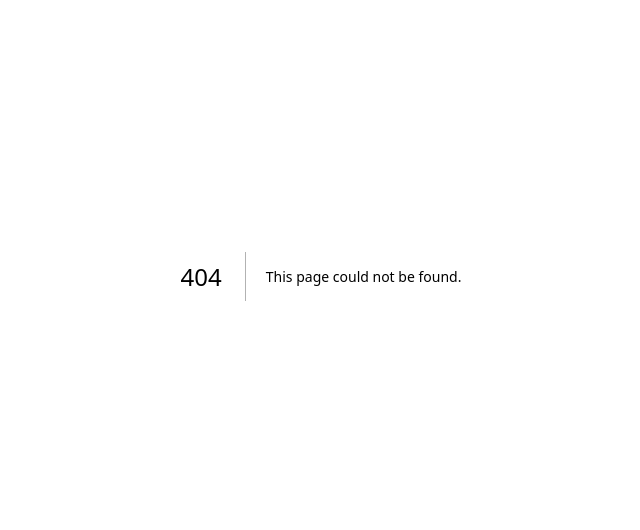
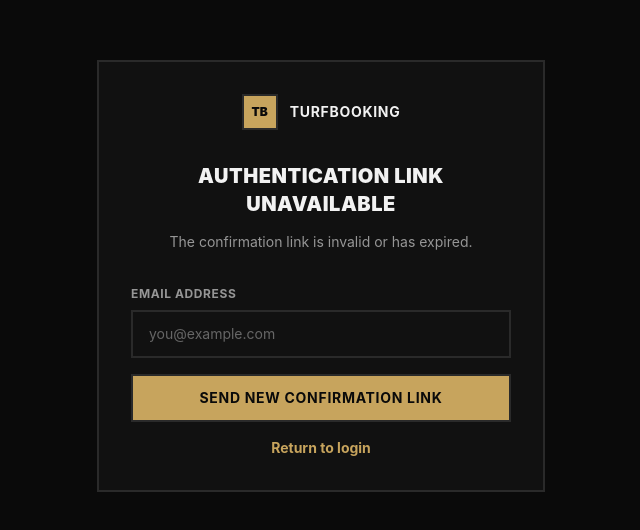
Before and after one commit to sandboxsingh01-debug/Turf, a Next.js app: page /auth/error in a window 1280 px wide. Before the commit this address had no page. Shown: the part 124-654 px from the top of the page, without its empty margins (319-959 px from the left). Built offline with nearby package versions, Linux system fonts and the light colour scheme.

Commit message:
feat: enhance auth error handling and introduce error page component
Co-authored-by: sandboxsingh01-debug <311836580+sandboxsingh01-debug@users.noreply.github.com>

```diff
--- a/app/auth/callback/route.ts
+++ b/app/auth/callback/route.ts
@@ -14,5 +14,11 @@ export async function GET(request: NextRequest) {
     }
   }
 
-  return NextResponse.redirect(`${origin}/auth/error`)
+  const errorCode = searchParams.get('error_code') ?? 'auth_callback_failed'
+  const errorDescription = searchParams.get('error_description')
+  const errorUrl = new URL('/auth/error', origin)
+  errorUrl.searchParams.set('error_code', errorCode)
+  if (errorDescription) errorUrl.searchParams.set('error_description', errorDescription)
+
+  return NextResponse.redirect(errorUrl)
 }
--- /dev/null
+++ b/app/auth/error/auth-error-client.tsx
@@ -0,0 +1,46 @@
+'use client'
+
+import Link from 'next/link'
+import { useSearchParams } from 'next/navigation'
+import { useState } from 'react'
+
+import { Button } from '@/components/ui/button'
+import { FormField, Input } from '@/components/ui/form-field'
+import { SITE } from '@/lib/config'
+import { createClient } from '@/lib/supabase/client'
+
+export default function AuthErrorClient() {
+  const searchParams = useSearchParams()
+  const [email, setEmail] = useState('')
+  const [message, setMessage] = useState('The confirmation link is invalid or has expired.')
+  const [isSending, setIsSending] = useState(false)
+
+  async function resendConfirmation() {
+    if (!email.trim()) {
+      setMessage('Enter your email address to receive a new confirmation link.')
+      return
+    }
+    setIsSending(true)
+    const supabase = createClient()
+    const { error } = await supabase.auth.resend({
+      type: 'signup',
+      email: email.trim(),
+      options: { emailRedirectTo: process.env.NEXT_PUBLIC_DEV_SUPABASE_REDIRECT_URL ?? `${window.location.origin}/auth/callback` },
+    })
+    setMessage(error ? 'We could not send a new link. Please check the email and try again.' : 'A new confirmation link has been sent. Check your inbox.')
+    setIsSending(false)
+  }
+
+  const errorCode = searchParams.get('error_code')
+  const heading = errorCode === 'otp_expired' ? 'Confirmation link expired' : 'Authentication link unavailable'
+
+  return (
+    <main className="flex min-h-screen items-center justify-center bg-background px-5 py-16">
+      <div className="w-full max-w-md border-[2px] border-border bg-card p-8">
+        <Link href="/" className="flex items-center justify-center gap-3"><span className="flex size-9 items-center justify-center border-[2px] border-primary bg-primary font-heading text-xs font-black text-primary-foreground">TB</span><span className="font-heading text-sm font-bold uppercase tracking-wider text-foreground">{SITE.name}</span></Link>
+        <div className="mt-8 text-center"><h1 className="font-heading text-xl font-black uppercase tracking-wide text-foreground">{heading}</h1><p className="mt-3 text-sm leading-6 text-muted-foreground">{message}</p></div>
+        <div className="mt-8 flex flex-col gap-4"><FormField label="Email address" htmlFor="resend-email"><Input id="resend-email" type="email" value={email} onChange={(event) => setEmail(event.target.value)} placeholder="you@example.com" autoComplete="email" /></FormField><Button type="button" size="lg" onClick={resendConfirmation} disabled={isSending}>{isSending ? 'Sending…' : 'Send new confirmation link'}</Button><Link href="/login" className="text-center text-sm font-bold text-primary hover:text-primary/80">Return to login</Link></div>
+      </div>
+    </main>
+  )
+}
--- /dev/null
+++ b/app/auth/error/page.tsx
@@ -0,0 +1,11 @@
+import { Suspense } from 'react'
+
+import AuthErrorClient from './auth-error-client'
+
+export default function AuthErrorPage() {
+  return (
+    <Suspense fallback={<main className="flex min-h-screen items-center justify-center bg-background px-5 py-16" />}>
+      <AuthErrorClient />
+    </Suspense>
+  )
+}
```
